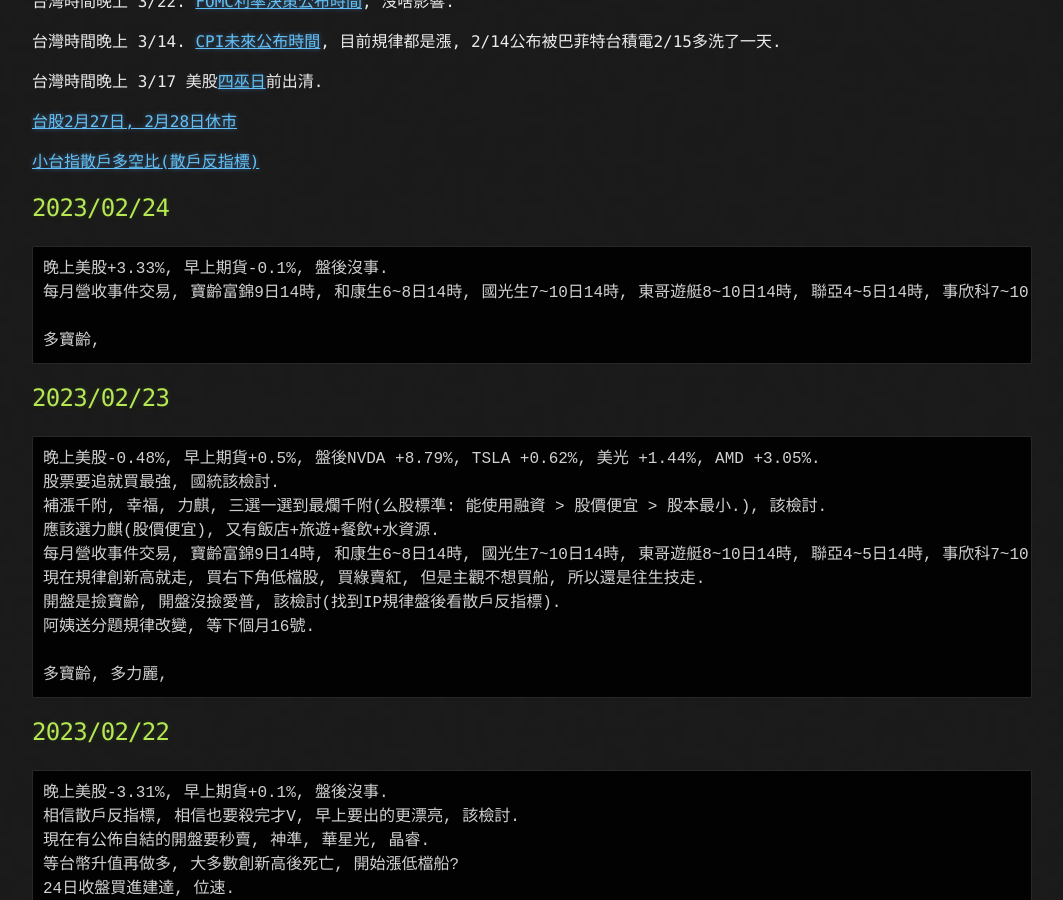
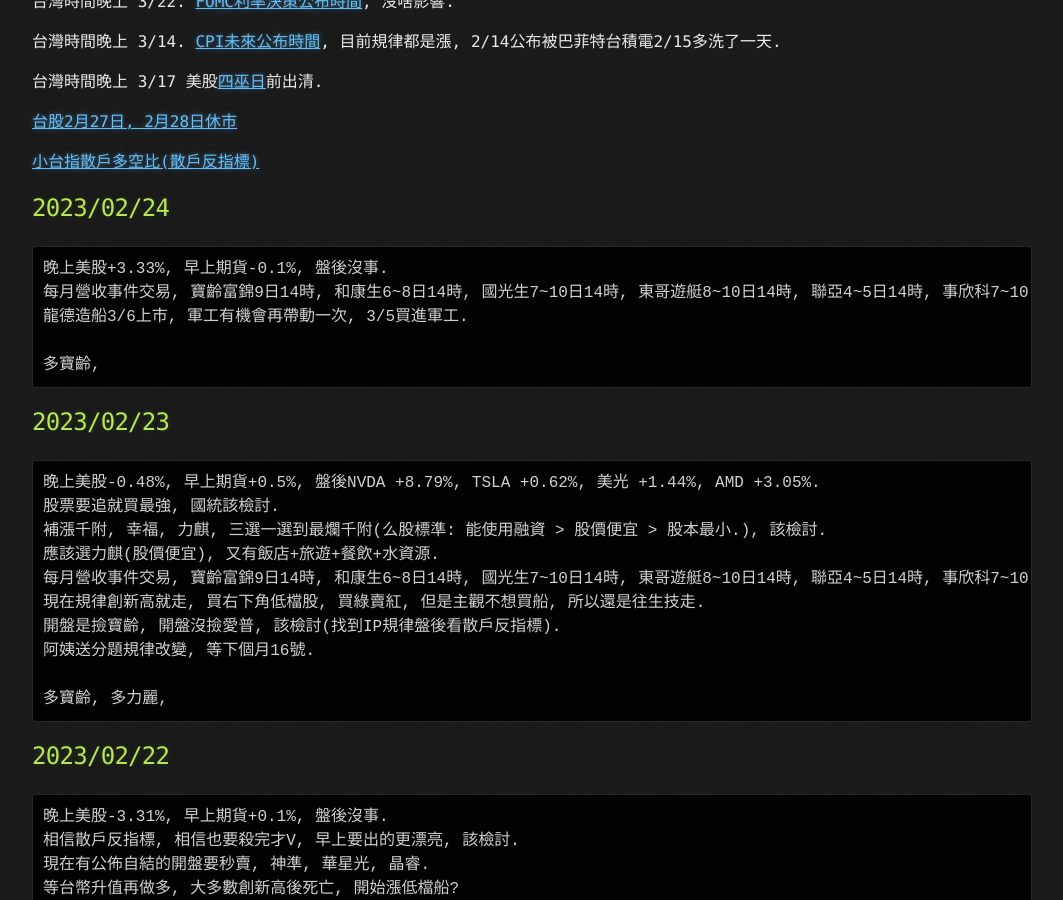
Before and after one commit to lepg5487/Stock_God, a Jekyll site: the page built from index.md, in a window 1280 px wide and 900 px high, scrolled down 428 px. Shown: the whole window, without its empty margins (108-1171 px from the left). Built offline with Jekyll 4.4.1, drawn with Linux system fonts in a browser that asks for light colours; our own code applies the rules of GitHub Pages for plain Markdown files.

Commit message:
Update index.md

````diff
--- a/index.md
+++ b/index.md
@@ -24,6 +24,7 @@
 ```
 晚上美股+3.33%, 早上期貨-0.1%, 盤後沒事.
 每月營收事件交易, 寶齡富錦9日14時, 和康生6~8日14時, 國光生7~10日14時, 東哥遊艇8~10日14時, 聯亞4~5日14時, 事欣科7~10日14時.
+龍德造船3/6上市, 軍工有機會再帶動一次, 3/5買進軍工.
 
 多寶齡,
 ```
````
